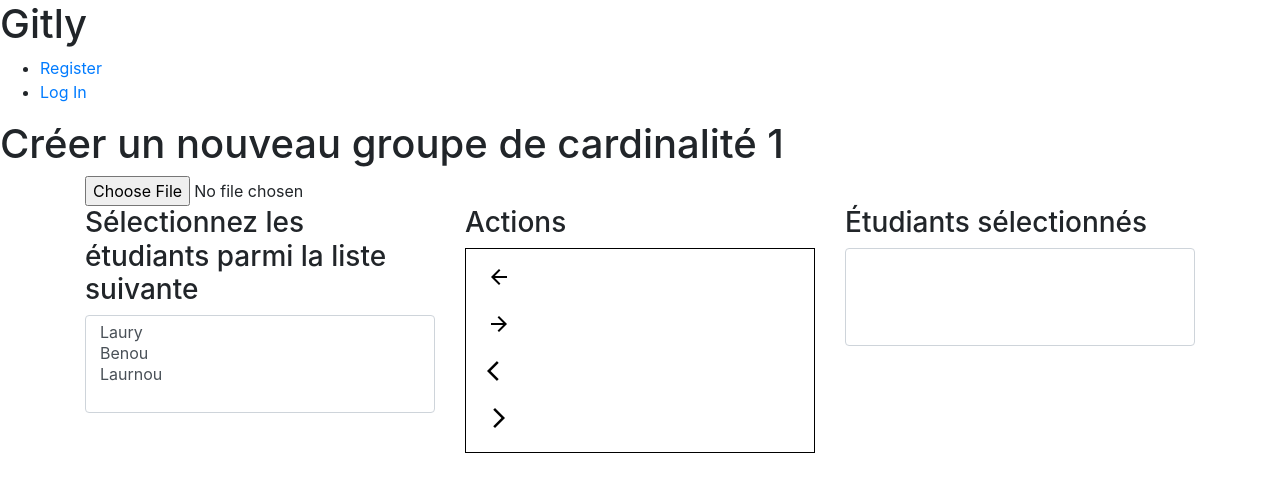
After one commit to cljoly/telecomnancy-web, a Flask app: page /newgroup1 in a window 1280 px wide. The commit adds this page. Shown: the top 492 px of the page. Run offline with Flask 2, Linux system fonts and the light colour scheme; lists and menus that the app fills with data are empty; some libraries are stand-ins or nearby versions.

Commit message:
Premier jet de la page sans CSS et sans javascript

```diff
--- a/main.py
+++ b/main.py
@@ -25,16 +25,25 @@ def hello():
     """Return a friendly HTTP greeting."""
     return 'Hello World!'
 
+
 @app.route('/register')
 def register():
     """ register """
     return render_template("register.html")
+
 
 @app.route('/signin')
 def signin():
     """ Signin """
     return render_template("signin.html")
 
+@app.route('/newgroup1')
+def newgroup1():
+    #todo : get de input file
+    students = ("Laury", "Benou", "Laurnou")
+    return render_template("newgroup1.html", students=students)
+
+
 if __name__ == '__main__':
     # This is used when running locally only. When deploying to Google App
     # Engine, a webserver process such as Gunicorn will serve the app. This
--- a/static/style.css
+++ b/static/style.css
@@ -1 +1,4 @@
 /* TODO */
+
+#add_students #arrow_actions button {display: block; margin: 15px; border:0; background: transparent}
+#add_students #arrow_actions {border: 1px solid black}
--- a/templates/base.html
+++ b/templates/base.html
@@ -1,7 +1,16 @@
-<!doctype html>
-<title>{% block title %}{% endblock %} - Flaskr</title>
+<!DOCTYPE html>
+<html>
+<head>
+    <title>{% block title %}{% endblock %}</title>
+    <link rel="stylesheet" href="https://stackpath.bootstrapcdn.com/bootstrap/4.3.1/css/bootstrap.min.css" integrity="sha384-ggOyR0iXCbMQv3Xipma34MD+dH/1fQ784/j6cY/iJTQUOhcWr7x9JvoRxT2MZw1T" crossorigin="anonymous">
+    <script src="https://code.jquery.com/jquery-3.3.1.slim.min.js" integrity="sha384-q8i/X+965DzO0rT7abK41JStQIAqVgRVzpbzo5smXKp4YfRvH+8abtTE1Pi6jizo" crossorigin="anonymous"></script>
+    <script src="https://cdnjs.cloudflare.com/ajax/libs/popper.js/1.14.7/umd/popper.min.js" integrity="sha384-UO2eT0CpHqdSJQ6hJty5KVphtPhzWj9WO1clHTMGa3JDZwrnQq4sF86dIHNDz0W1" crossorigin="anonymous"></script>
+    <script src="https://stackpath.bootstrapcdn.com/bootstrap/4.3.1/js/bootstrap.min.js" integrity="sha384-JjSmVgyd0p3pXB1rRibZUAYoIIy6OrQ6VrjIEaFf/nJGzIxFDsf4x0xIM+B07jRM" crossorigin="anonymous"></script>
+    <link href="https://fonts.googleapis.com/icon?family=Material+Icons" rel="stylesheet">
     <link rel="stylesheet" href="{{ url_for('static', filename='style.css') }}">
-<link rel="stylesheet" href="https://maxcdn.bootstrapcdn.com/bootstrap/4.0.0/css/bootstrap.min.css" integrity="sha384-Gn5384xqQ1aoWXA+058RXPxPg6fy4IWvTNh0E263XmFcJlSAwiGgFAW/dAiS6JXm" crossorigin="anonymous">
+</head>
+
+<body>
 <nav>
     <h1>Gitly</h1>
     <ul>
@@ -23,3 +32,5 @@
     {% endfor %}
     {% block content %}{% endblock %}
 </section>
+</body>
+</html>
--- /dev/null
+++ b/templates/newgroup1.html
@@ -0,0 +1,58 @@
+{% extends 'base.html' %}
+
+{% block header %}
+    <h1>{% block title %}Créer un nouveau groupe de cardinalité 1{% endblock %}</h1>
+{% endblock %}
+
+{% block content %}
+
+    <section id="add_students" class="container">
+
+        <form id="file_students" method="post" action="{{ url_for("newgroup1") }}">
+            <input type="file" accept=".csv" class="button" name="file_students" onchange="document.getElementById('file_students').submit();">
+        </form>
+
+        <div class="row">
+            <div class="col-md">
+                <h3>Sélectionnez les étudiants parmi la liste suivante</h3>
+
+                <div class="form-group">
+                    <select multiple class="form-control">
+
+                        {% for s in students %}
+                            <option>{{ s }}</option>
+                        {% endfor %}
+
+                    </select>
+                </div>
+
+            </div>
+            <div class="col-sm">
+                <h3>Actions</h3>
+
+                <div id="arrow_actions">
+                    <button type="button"><i class="material-icons">arrow_back</i></button>
+                    <button type="button"><i class="material-icons md-48">arrow_forward</i></button>
+                    <button type="button"><i class="material-icons md-48">arrow_back_ios</i></button>
+                    <button type="button"><i class="material-icons md-48">arrow_forward_ios</i></button>
+                </div>
+
+            </div>
+            <div class="col-md">
+                <h3>Étudiants sélectionnés</h3>
+
+                <form>
+                    <div class="form-group">
+                        <select id="selected_students" multiple class="form-control">
+
+                        </select>
+                    </div>
+                </form>
+
+            </div>
+        </div>
+    </section>
+
+
+
+{% endblock %}
```
Also changed, not shown: minutes/pictures/new_project_1.jpg (added), 1 other file. Lines whose indentation alone changed are shown as unchanged.
